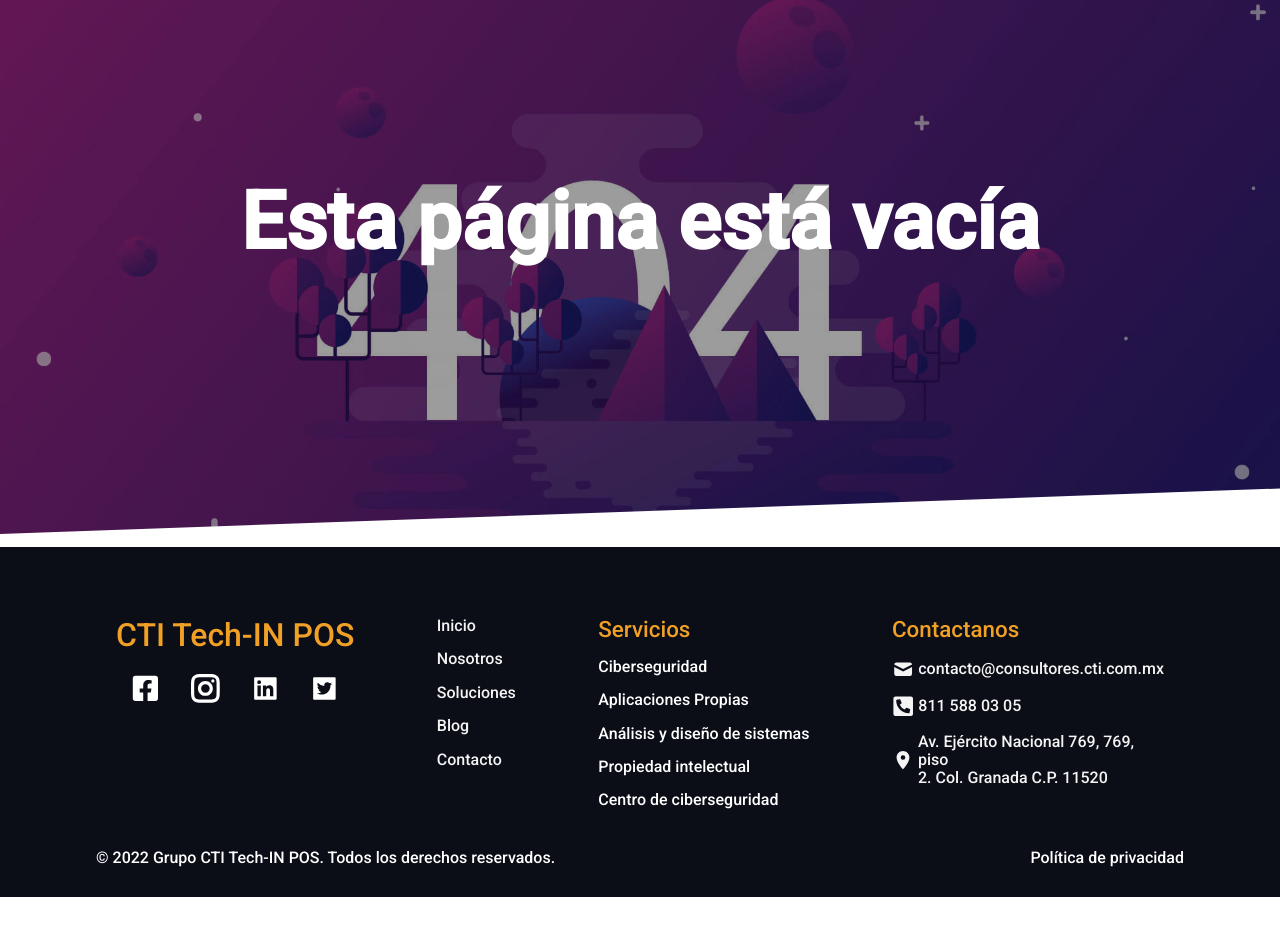
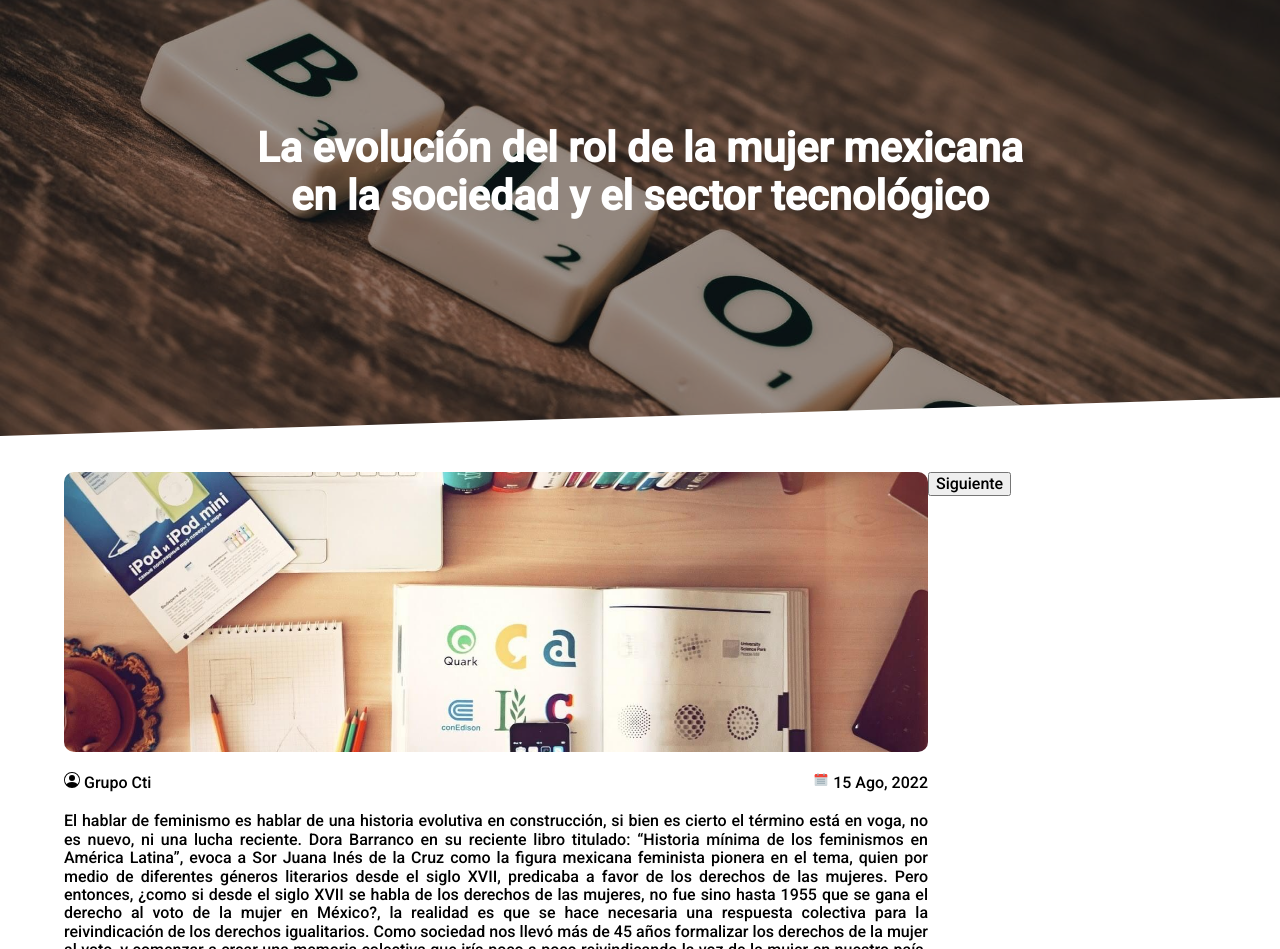
Before and after one commit to ucm23/cti, a Next.js app: page /post/1 in a window 1280 px wide. Before the commit this address had no page. Shown: the part 103-1052 px from the top of the page. Before the commit the page ends 1000 px from the top, so only its background shows below. Built offline with nearby package versions, Linux system fonts and the light colour scheme; a small style sheet from the web is missing.

Commit message:
cambios funcionales

```diff
--- a/pages/Contacto.js
+++ b/pages/Contacto.js
@@ -88,8 +88,6 @@ const Contacto = () => {
                 </section>
             </Fade>
         </section>
-
-        <Footer />
     </Layout>
   )
 }
--- a/pages/Nosotros.js
+++ b/pages/Nosotros.js
@@ -92,7 +92,6 @@ const Nosotros = () => {
                 </section>
             </section>
 
-            <Footer />
         </Layout>
     )
 }
--- a/pages/Soluciones.js
+++ b/pages/Soluciones.js
@@ -40,7 +40,6 @@ const Soluciones = () => {
               }
           </section>
 
-          <Footer />
       </Layout>
     )
 }
--- a/pages/index.js
+++ b/pages/index.js
@@ -155,9 +155,6 @@ const index = () => {
                 </section>
             </section>
 
-            <Suspense fallback={`Loading...`}>
-                <Footer />
-            </Suspense>
         </Layout>
     )
 }
--- /dev/null
+++ b/pages/post/[id].js
@@ -0,0 +1,72 @@
+import { useRouter } from 'next/router'
+import { Fade } from 'react-awesome-reveal';
+import Layout from '../../components/Layout';
+import Navbar from '../../components/Navbar';
+import { Blogdata } from '../../lib/blog'
+import {BsPersonCircle} from 'react-icons/bs'
+import {FcCalendar} from 'react-icons/fc'
+
+const post = () => {
+    const { query, push } = useRouter();
+    const { id } = query;
+
+    const handleNextPost = () =>{
+        push(`/post/${(Number(id)+1)}`)
+    }
+
+    return (
+        <Layout>
+          <header className='blog-header'>
+              {/* Barra de navegación */}
+              <Navbar />
+
+              {/* Encabezado */}
+              <section className="hero_container container">
+                  <Fade direction="right">
+                   {
+                        Blogdata.map((blog, i)=>{
+                            if(blog.id == id){
+                                return (
+                                    <h1 key={i} className="titulo-read-blog"> { blog.title }</h1>
+                                )
+                            }
+                        })
+                    }
+
+                  </Fade>
+              </section>
+          </header>
+
+          <section className='contenedor d-flex'>
+            {
+                Blogdata.map((blog, i)=>{
+                    if(blog.id == id){
+                        return (
+                            <div key={i} className='read-blog'>
+                                <img className='img-detail' src={blog.cover} alt={blog.title} />
+                                <div className='d-flex aut-date'>
+                                    <div>
+                                        <BsPersonCircle /> <span>{ blog.author }</span>
+                                    </div>
+                                    <div>
+                                        <FcCalendar /> <span>{ blog.date }</span>
+                                    </div>
+                                </div>
+                                <p className='read-full'> {blog.read} </p>
+                            </div>
+                        )
+                    }
+                })
+            }
+            <div className='nextPost'>
+                <button
+                    onClick={handleNextPost}
+                >Siguiente</button>
+            </div>
+          </section>
+
+      </Layout>
+    )
+}
+
+export default post
```
Also changed, not shown: pages/Blog.js (+4 -4 lines).
